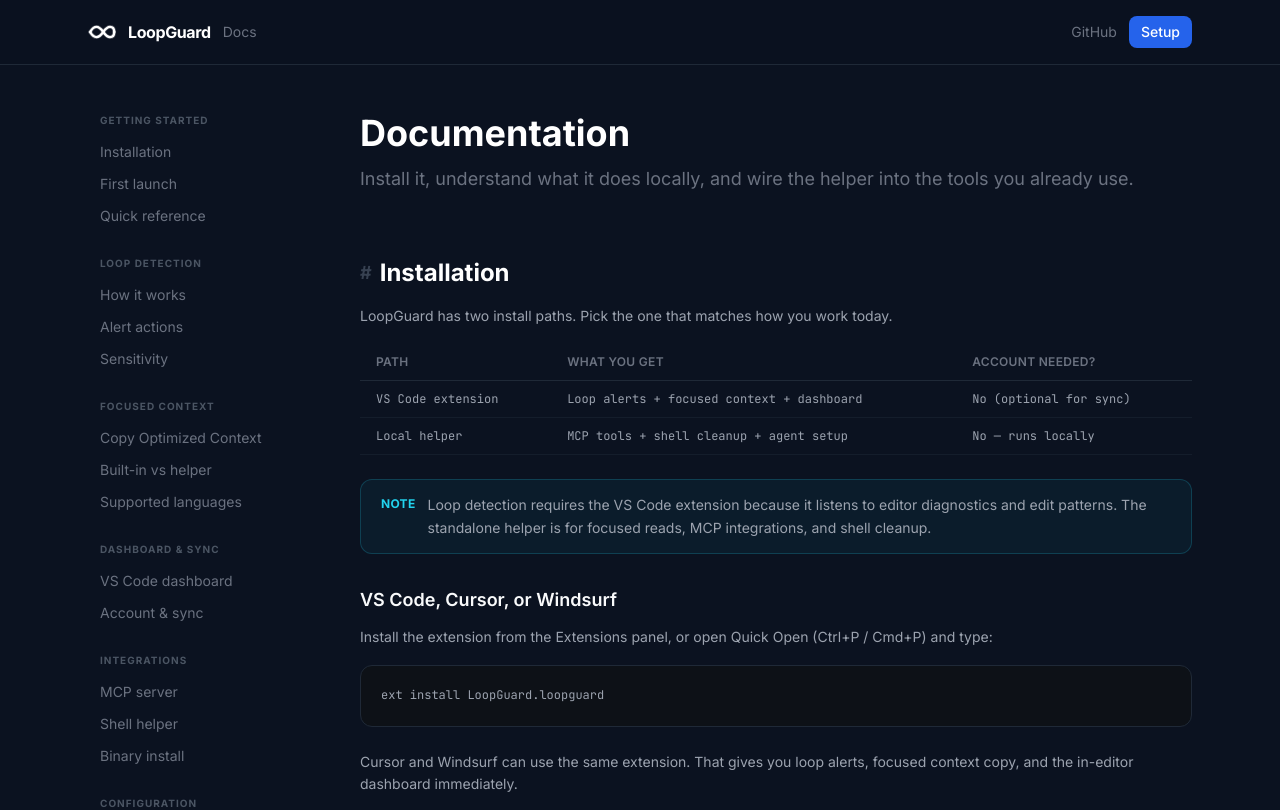
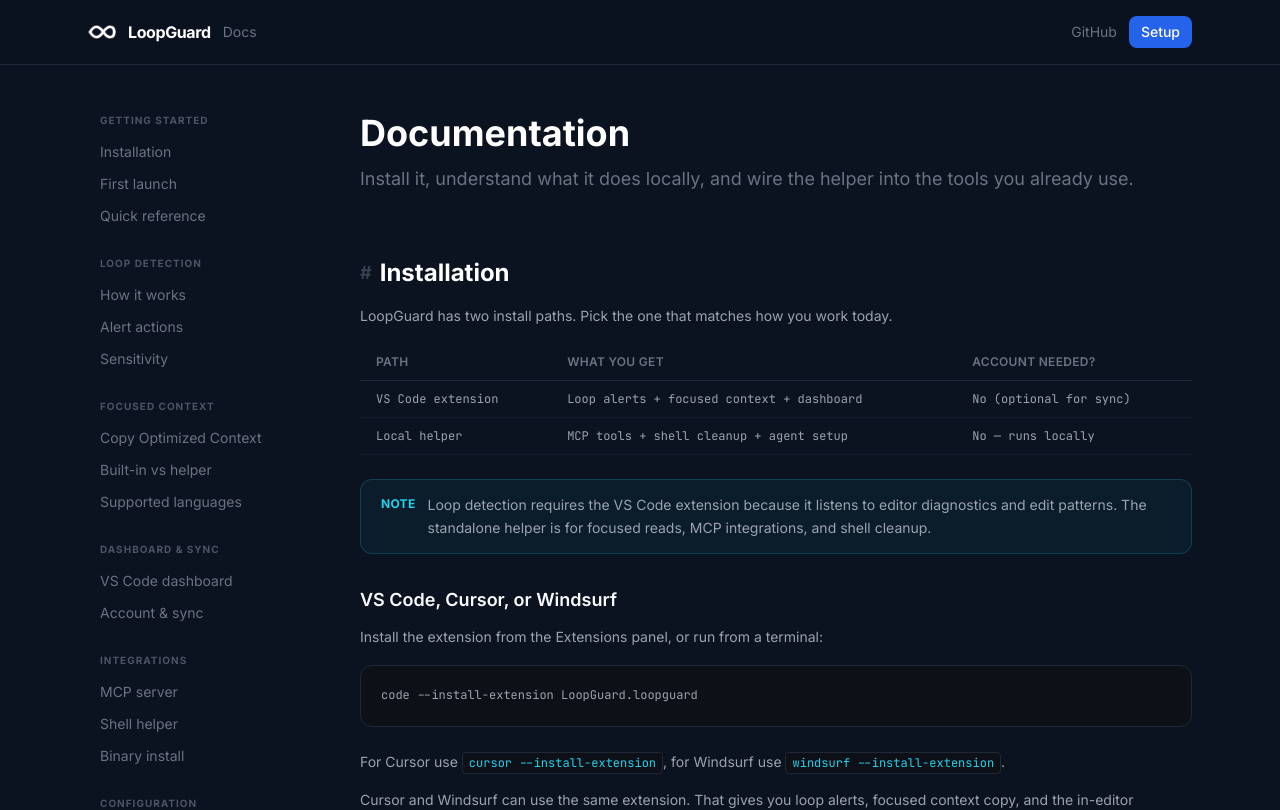
Before and after one commit to rodthenewcomer/loopguard, a Next.js app in the folder apps/web/: page /docs in a window 1280 px wide. Shown: the top 810 px of the page. Built offline with nearby package versions, Linux system fonts and the light colour scheme.

Commit message:
docs: replace ext install with code --install-extension CLI command

```diff
--- a/apps/web/src/app/docs/page.tsx
+++ b/apps/web/src/app/docs/page.tsx
@@ -258,8 +258,9 @@
           </Note>
 
           <H3>VS Code, Cursor, or Windsurf</H3>
-          <P>Install the extension from the Extensions panel, or open Quick Open (Ctrl+P / Cmd+P) and type:</P>
-          <Pre>ext install LoopGuard.loopguard</Pre>
+          <P>Install the extension from the Extensions panel, or run from a terminal:</P>
+          <Pre>code --install-extension LoopGuard.loopguard</Pre>
+          <P>For Cursor use <Code>cursor --install-extension</Code>, for Windsurf use <Code>windsurf --install-extension</Code>.</P>
           <P>
             Cursor and Windsurf can use the same extension. That gives you loop alerts, focused
             context copy, and the in-editor dashboard immediately.
--- a/apps/web/src/app/setup/page.tsx
+++ b/apps/web/src/app/setup/page.tsx
@@ -173,9 +173,9 @@
               <Step n={1} title="Install from Marketplace">
                 <Lead>
                   Search for <strong className="text-[#9CA3AF]">LoopGuard</strong> in the Extensions
-                  panel. Or open Quick Open (<code className="text-[#9CA3AF] text-xs">Ctrl+P</code> / <code className="text-[#9CA3AF] text-xs">Cmd+P</code>) and type:
+                  panel, or install from the terminal:
                 </Lead>
-                <Code>ext install LoopGuard.loopguard</Code>
+                <Code>code --install-extension LoopGuard.loopguard</Code>
                 <p className="mt-2 text-xs text-[#4B5563]">
                   The bundled helper is included in the extension package. No separate Rust install
                   is required for the editor workflow.
```
